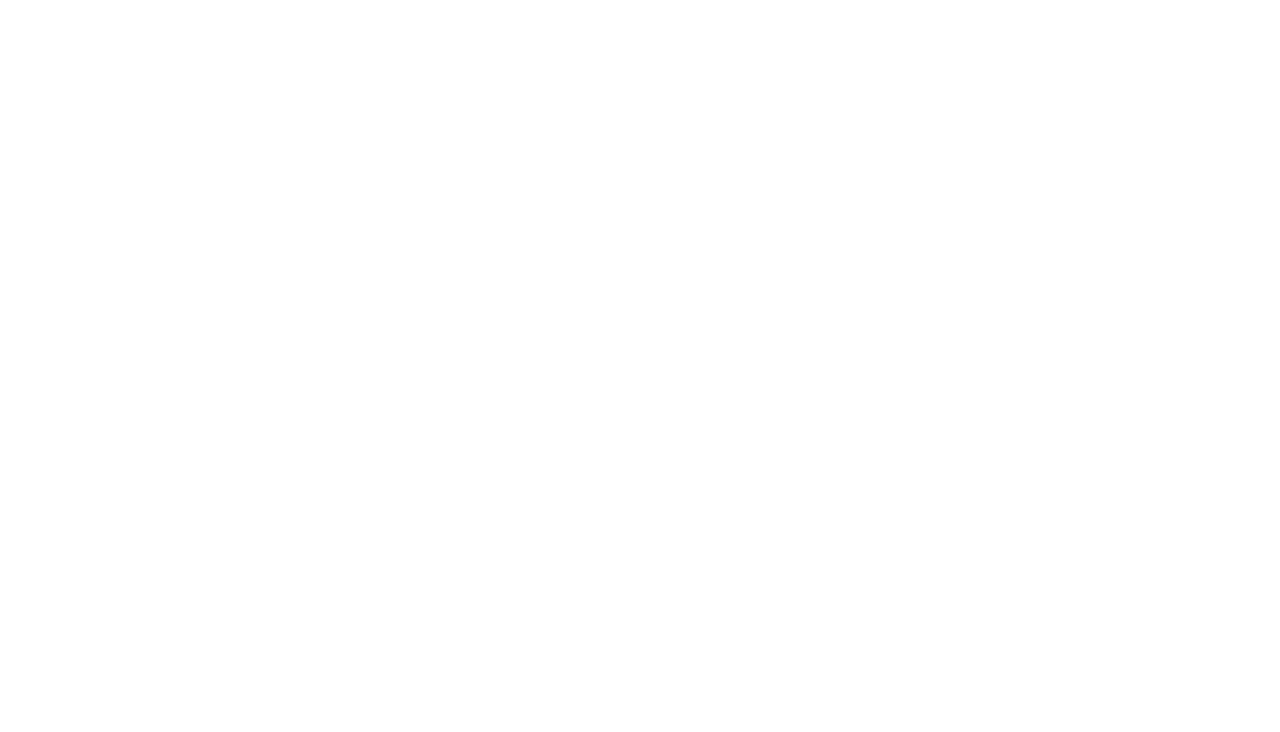
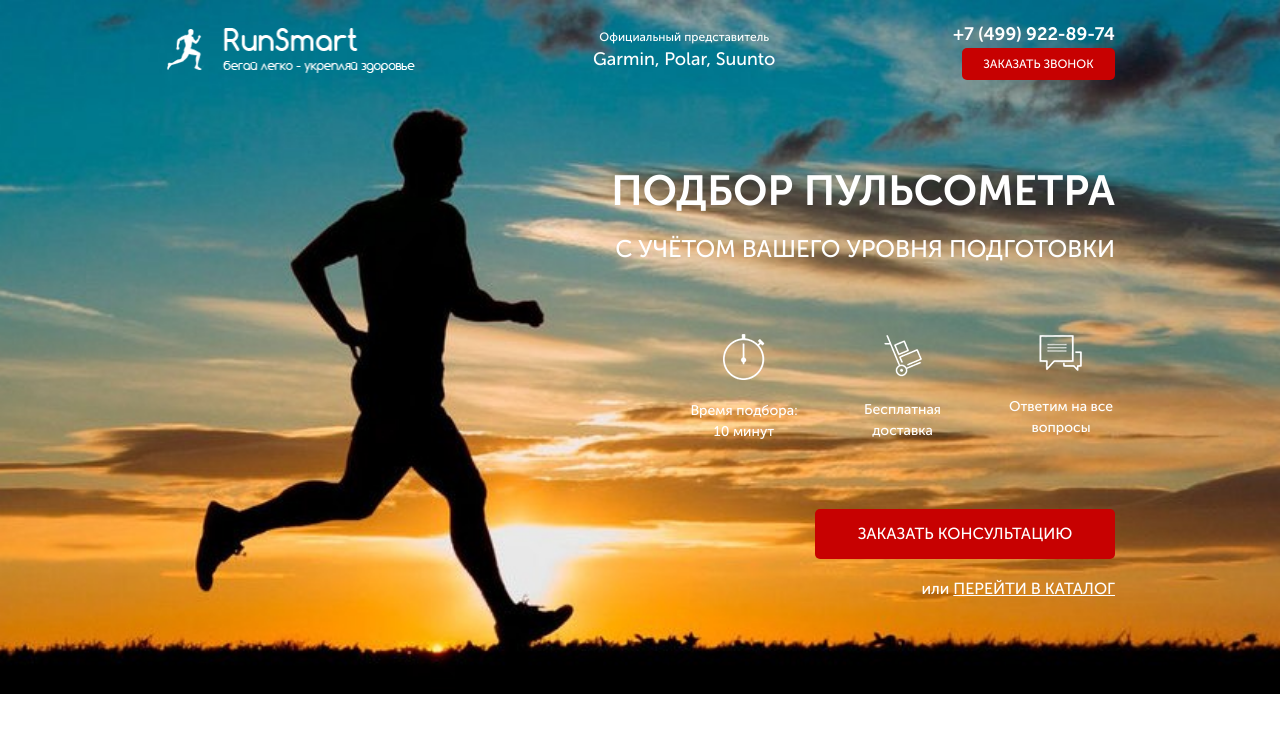
Before and after one commit to SalavatIskhakov/pulsometrs, a website: page src/index.html in a window 1280 px wide. Drawn offline with Linux system fonts and the light colour scheme.

Commit message:
add promo

```diff
--- /dev/null
+++ b/src/css/blocks/header.min.css
@@ -0,0 +1 @@
+.header{display:flex;justify-content:space-between;justify-content:center}
--- a/src/index.html
+++ b/src/index.html
@@ -1,5 +1,6 @@
 <!DOCTYPE html>
 <html lang="en">
+
 <head>
   <meta charset="UTF-8">
   <meta http-equiv="X-UA-Compatible" content="IE=edge">
@@ -9,7 +10,54 @@
   <link rel="stylesheet" href="css/font.css">
   <link rel="stylesheet" href="css/style.min.css">
 </head>
+
 <body>
+  <div class="promo">
+    <div class="container">
+      <header class="header">
+        <a href="#" class="header__logo">
+          <img src="icons/logo.png" alt="logo">
+        </a>
+        <div class="header__official">
+          Официальный представитель
+          <span>Garmin, Polar, Suunto</span>
+        </div>
+        <div class="header__contacts">
+          <a href="tel:+74999228974" class="header__phone">+7 (499) 922-89-74</a>
+          <button class="button">заказать звонок</button>
+        </div>
+      </header>
+      <div class="promo__wrapper">
+        <h1 class="promo__header">Подбор пульсометра</h1>
+        <h2 class="promo__subheader">с учётом Вашего уровня подготовки</h2>
 
+        <div class="promo__icons">
+          <div class="promo__icon">
+            <img src="icons/main_screen/timer.png" alt="timer">
+            Время подбора:
+            10 минут
+          </div>
+          <div class="promo__icon">
+            <img src="icons/main_screen/hand-cart.png" alt="hand-cart">
+            Бесплатная
+            доставка
+          </div>
+          <div class="promo__icon">
+            <img src="icons/main_screen/messages.png" alt="messages">
+            Ответим
+            на все вопросы
+          </div>
+        </div>
+
+        <button class="button button_main">заказать кОНСУЛЬТАЦИЮ</button>
+        <div class="promo__link">
+          или
+          <a href="#">ПЕРЕЙТИ В КАТАЛОГ</a>
+        </div>
+      </div>
+
+    </div>
+  </div>
 </body>
+
 </html>
--- /dev/null
+++ b/src/sass/blocks/_buttons.scss
@@ -0,0 +1,18 @@
+.button {
+  width: 153px;
+  height: 32px;
+  border-radius: 5px;
+  background-color: $main-color;
+  border: none;
+  font-weight: 500;
+  font-size: 12px;
+  text-align: center;
+  text-transform: uppercase;
+  color: #ffffff;
+  &_main {
+    margin-top: 67px;
+    width: 300px;
+    height: 50px;
+    font-size: 16px;
+  }
+}
--- /dev/null
+++ b/src/sass/blocks/_header.scss
@@ -0,0 +1,36 @@
+.header {
+  display: flex;
+  justify-content: space-between;
+  align-items: center;
+  &__logo {
+    width: 250px;
+    img {
+      width: 100%;
+    }
+  }
+  &__official {
+    font-weight: 500;
+    font-size: 12px;
+    color: #ffffff;
+    text-align: center;
+    span {
+      display: block;
+      font-size: 18px;
+    }
+  }
+  &__phone {
+    display: block;
+    font-weight: 700;
+    font-size: 18px;
+    color: #ffffff;
+    &:hover {
+      color: #ffffff;
+      text-decoration: none;
+    }
+  }
+  &__contacts {
+    display: flex;
+    flex-direction: column;
+    align-items: flex-end;
+  }
+}
--- /dev/null
+++ b/src/sass/blocks/_promo.scss
@@ -0,0 +1,55 @@
+.promo {
+  min-height: 650px;
+  padding: 21px 0 93px 0;
+  background: url(../../img/main.jpg) center (center/cover) no-repeat;
+  &__wrapper {
+    display: flex;
+    flex-direction: column;
+    align-items: flex-end;
+    margin-top: 90px;
+  }
+  &__header {
+    font-weight: 700;
+    font-size: 42px;
+    line-height: 42px;
+    text-transform: uppercase;
+    color: #ffffff;
+  }
+  &__subheader {
+    margin-top: 17px;
+    font-weight: 500;
+    font-size: 24px;
+    line-height: 24px;
+    text-transform: uppercase;
+    color: #ffffff;
+  }
+  &__icons {
+    margin-top: 65px;
+    width: 425px;
+    display: flex;
+    justify-content: space-between;
+  }
+  &__icon {
+    width: 108px;
+    text-align: center;
+    font-weight: 500;
+    font-size: 14px;
+    color: #ffffff;
+    img {
+      display: block;
+      margin: 0 auto;
+      margin-bottom: 20px;
+    }
+  }
+  &__link {
+    font-weight: 500;
+    font-size: 16px;
+    color: #ffffff;
+    margin-top: 18px;
+    a {
+      color: #ffffff;
+      text-transform: uppercase;
+      text-decoration: underline;
+    }
+  }
+}
--- a/src/sass/style.scss
+++ b/src/sass/style.scss
@@ -2,3 +2,10 @@
 * {
   font-family: "Museo Sans Cyrl", sans-serif;
 }
+.container {
+  max-width: 950px;
+  margin: 0 auto;
+}
+@import 'blocks/promo';
+@import 'blocks/header';
+@import 'blocks/buttons';
```
Also changed, not shown: src/css/style.min.css, src/icons/logo.png (added), src/icons/main_screen/hand-cart.png (added), src/icons/main_screen/messages.png (added), src/icons/main_screen/timer.png (added), src/img/main.jpg (added).
